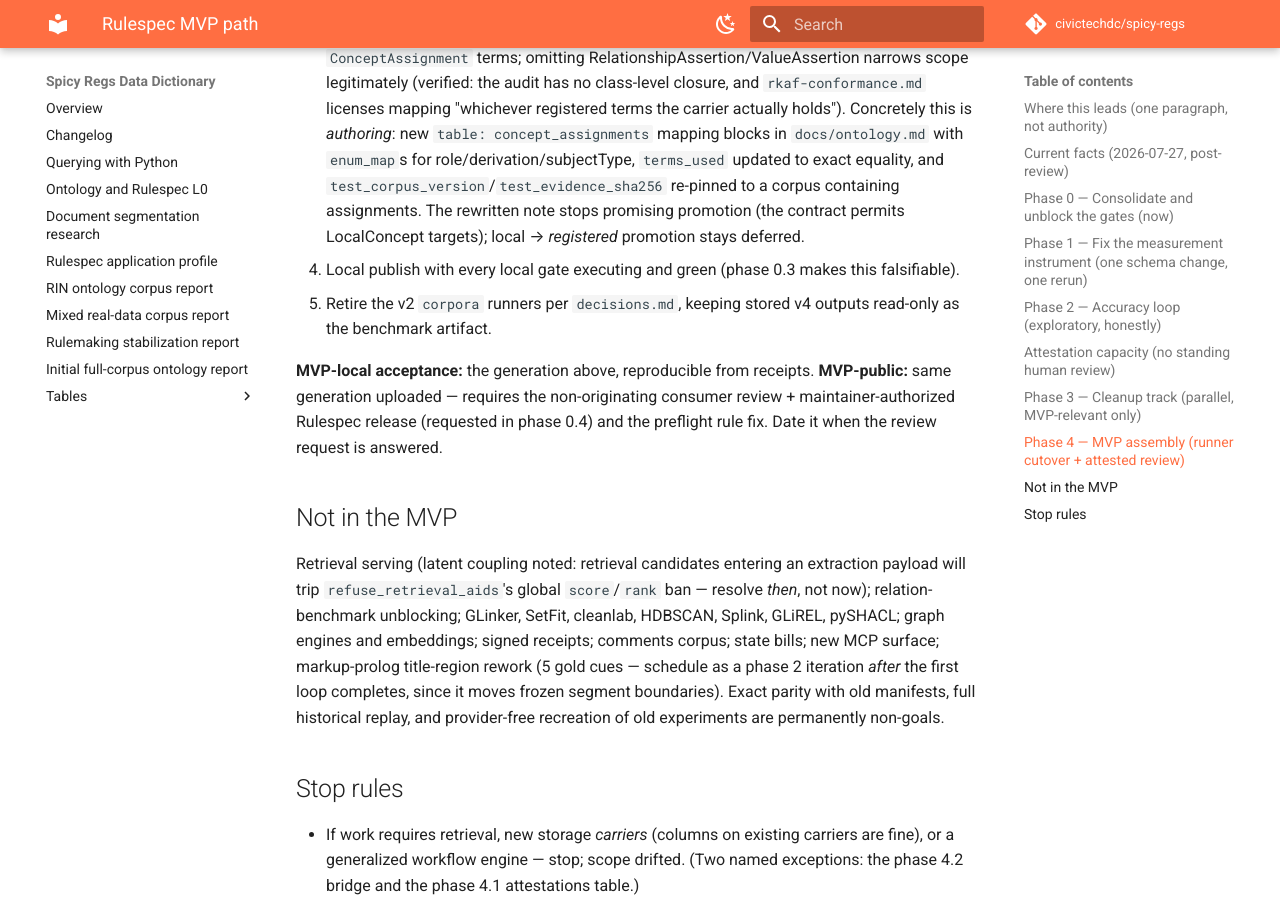
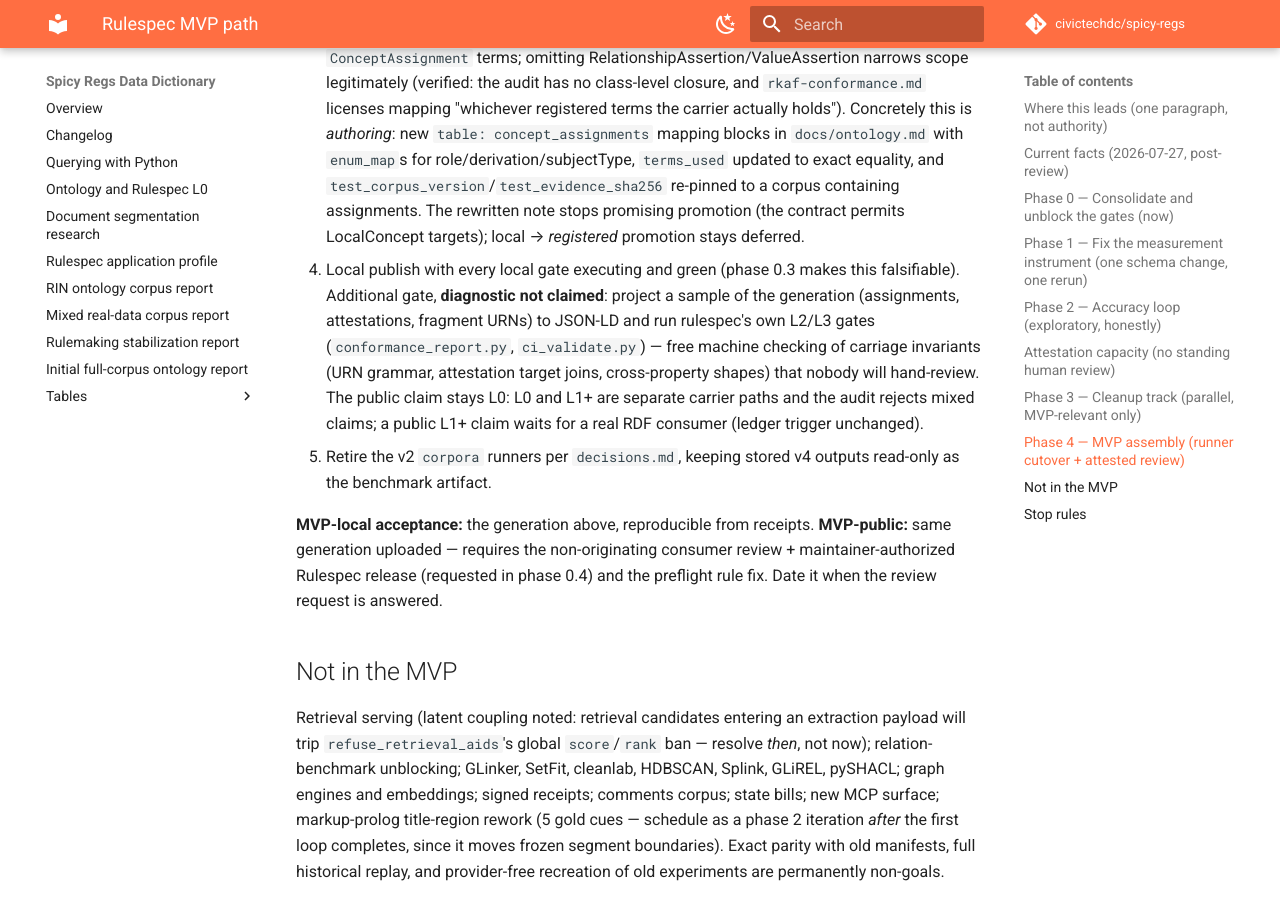
Before and after one commit to civictechdc/spicy-regs, an MkDocs documentation site: the page built from docs/rulespec-testbed-path-forward.md, in a window 1280 px wide and 900 px high, scrolled down 4670 px. Built offline with MkDocs 1.6.1 and Material for MkDocs 9.7.7, drawn with Linux system fonts in a browser that asks for light colours; comment, search, counter and statistics services are not loaded.

Commit message:
docs: add the diagnostic L2/L3 projection gate to phase 4
L0 and L1+ are separate carrier paths (mixed claims rejected by the
audit), so the public claim stays L0; but projecting a sample
generation to JSON-LD and running rulespec's own L2/L3 gates is free
machine checking of carriage invariants under the no-human-review
constraint. Public L1+ waits for a real RDF consumer (ledger trigger
unchanged).

Co-Authored-By: Claude Fable 5 <noreply@anthropic.com>
Claude-Session: https://claude.ai/code/session_01Pe2GbezmVQ5HkYPfoWU6YY

```diff
--- a/docs/rulespec-testbed-path-forward.md
+++ b/docs/rulespec-testbed-path-forward.md
@@ -214,6 +214,14 @@ release.
    → *registered* promotion stays deferred.
 4. Local publish with every local gate executing and green (phase 0.3 makes
    this falsifiable).
+   Additional gate, **diagnostic not claimed**: project a sample of the
+   generation (assignments, attestations, fragment URNs) to JSON-LD and
+   run rulespec's own L2/L3 gates (`conformance_report.py`,
+   `ci_validate.py`) — free machine checking of carriage invariants
+   (URN grammar, attestation target joins, cross-property shapes) that
+   nobody will hand-review. The public claim stays L0: L0 and L1+ are
+   separate carrier paths and the audit rejects mixed claims; a public
+   L1+ claim waits for a real RDF consumer (ledger trigger unchanged).
 5. Retire the v2 `corpora` runners per `decisions.md`, keeping stored v4
    outputs read-only as the benchmark artifact.
 
```
